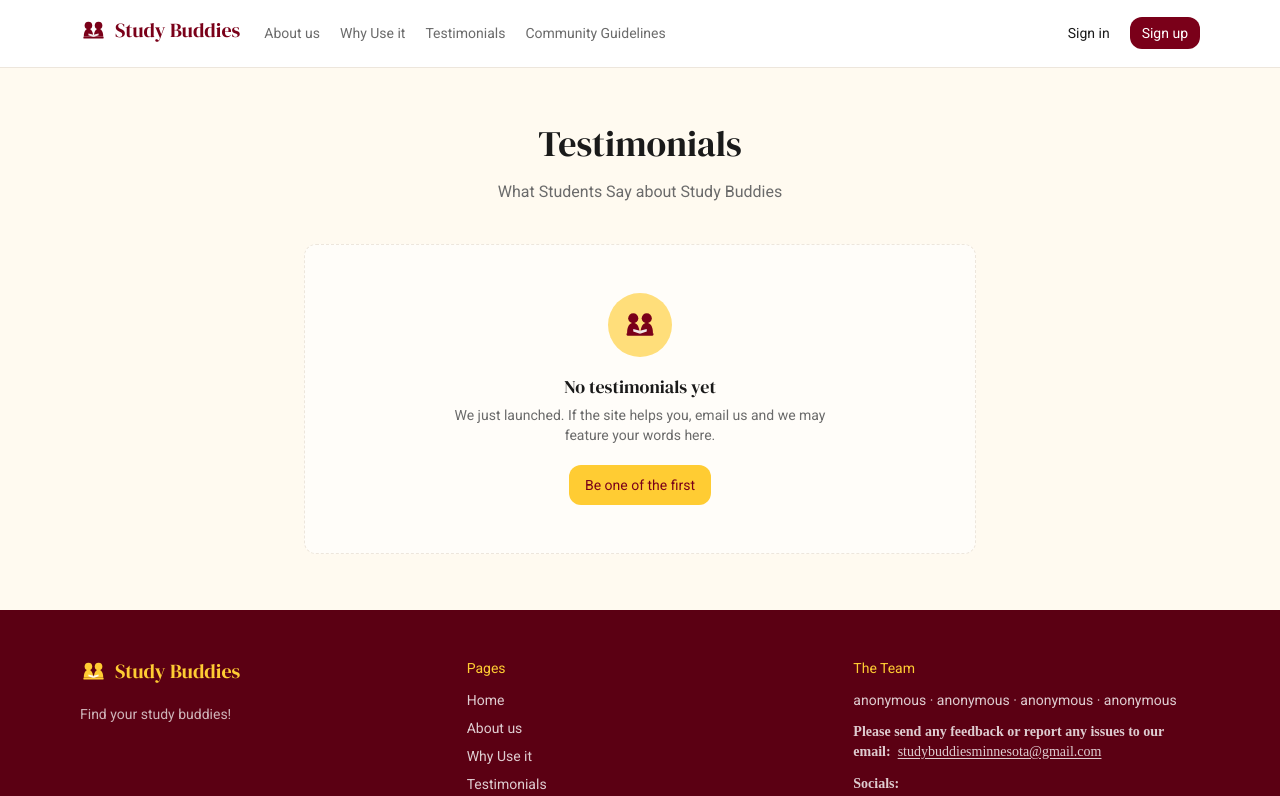
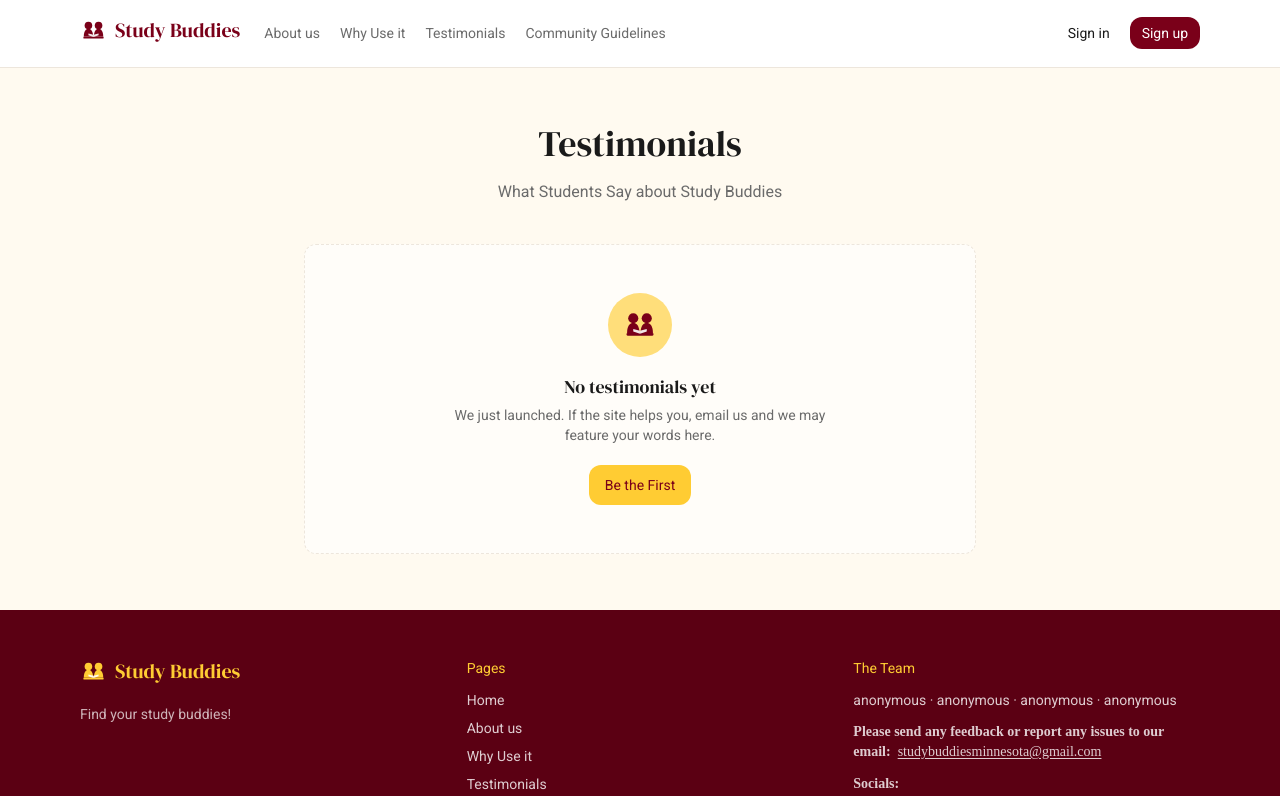
Before and after one commit to ShriyanDeyEngineer/Goldy-s_Study_Buddies, a Next.js app: page /testimonials in a window 1280 px wide. Shown: the top 796 px of the page. Built offline with nearby package versions, Linux system fonts and the light colour scheme.

Commit message:
Added commented out code template for adding testimonials to the testimonial page and changed what the page displays if at least 1 testimonial is added

```diff
--- a/app/(marketing)/testimonials/page.tsx
+++ b/app/(marketing)/testimonials/page.tsx
@@ -11,6 +11,7 @@ import Link from "next/link";
 import { Card, CardContent } from "@/components/ui/card";
 import { EmptyState } from "@/components/ui/empty-state";
 import { Button } from "@/components/ui/button";
+import { CONTACT_EMAIL } from "@/lib/site";
 
 export const metadata: Metadata = {
   title: "Testimonials",
@@ -19,7 +20,10 @@ export const metadata: Metadata = {
 
 /** Real quotes only — never marketing-invented ones. Each needs the
  *  student's permission before it ships. */
-const TESTIMONIALS: { quote: string; attribution: string }[] = [];
+const TESTIMONIALS: { quote: string; attribution: string }[] = [
+  //{ quote: "quote 1", attribution: "attributor 1"},
+  //{ quote: "quote 2", attribution: "attributor 2"},
+];
 
 export default function TestimonialsPage() {
   return (
@@ -36,7 +40,7 @@ export default function TestimonialsPage() {
             description="We just launched. If the site helps you, email us and we may feature your words here."
             action={
               <Button asChild variant="secondary">
-                <Link href="/register">Be one of the first</Link>
+                <Link href={`mailto:${CONTACT_EMAIL}`}>Be the First</Link>
               </Button>
             }
           />
@@ -50,6 +54,9 @@ export default function TestimonialsPage() {
                 </CardContent>
               </Card>
             ))}
+            <Button asChild variant="secondary">
+              <Link href={`mailto:${CONTACT_EMAIL}`}>Submit a Testimonial</Link>
+            </Button>
           </div>
         )}
       </div>
```
